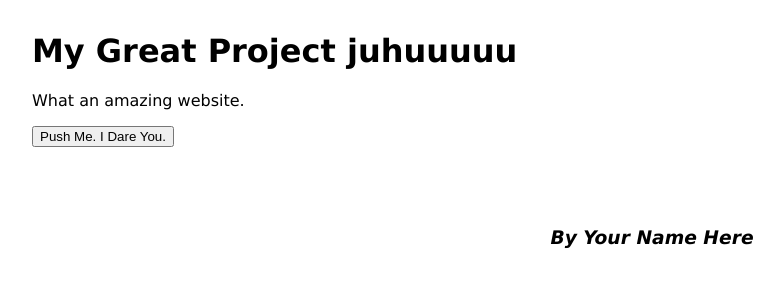
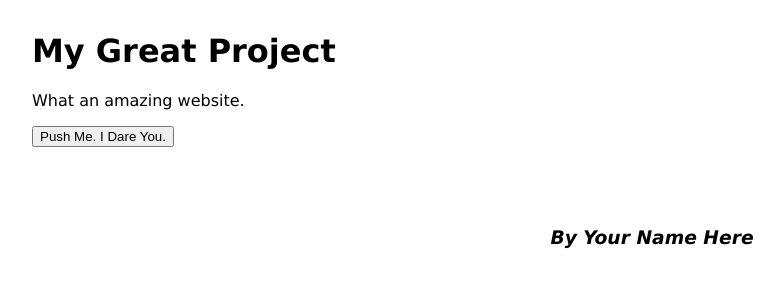
Before and after one commit to DrAdamRoe/foundations-project-template, a Flask app: page / in a window 1280 px wide. Shown: the top 300 px of the page, without its empty margins (0-784 px from the left). Run offline with Flask 2, Linux system fonts and the light colour scheme.

Commit message:
Update base.html

```diff
--- a/great_project/templates/base.html
+++ b/great_project/templates/base.html
@@ -12,7 +12,7 @@
 
     <header>
         <div class="banner">
-            <h1> My Great Project juhuuuuu </h1>
+            <h1> My Great Project</h1>
         </div>
     </header>
     <main>
```
